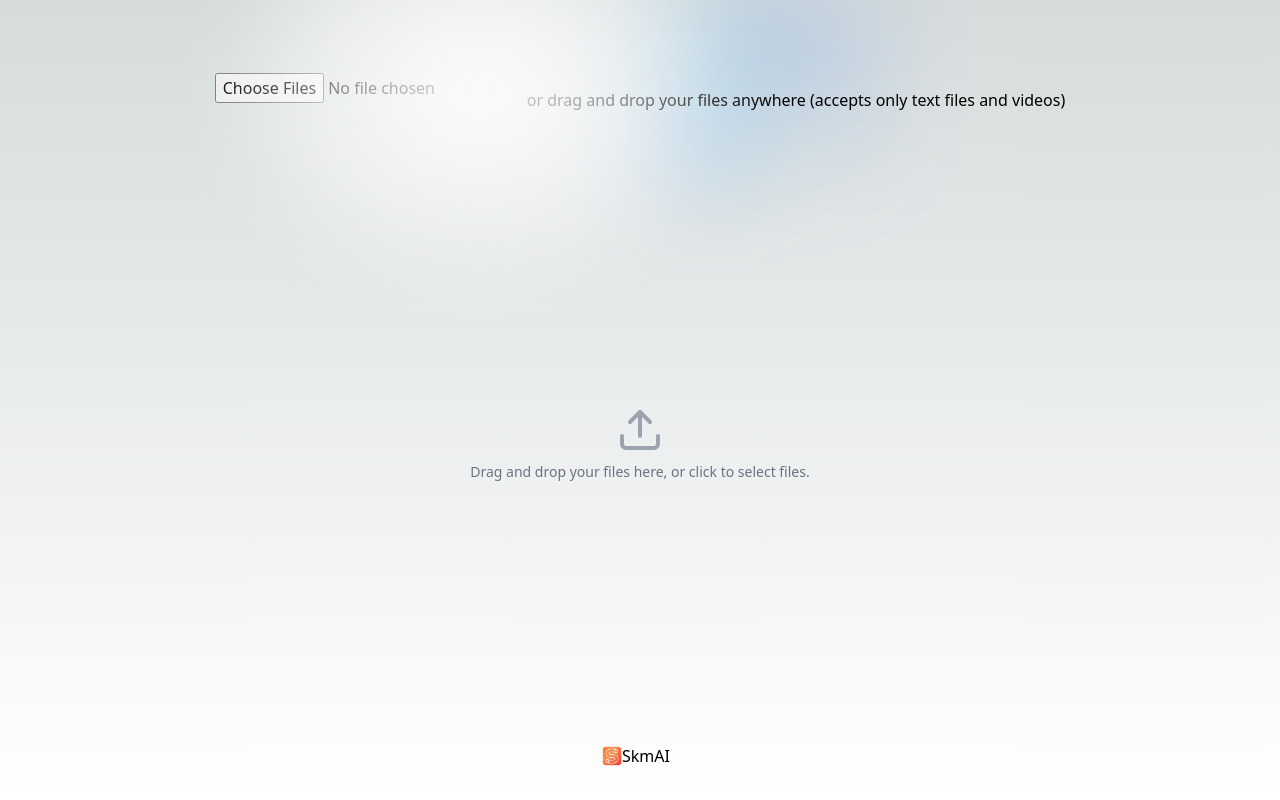
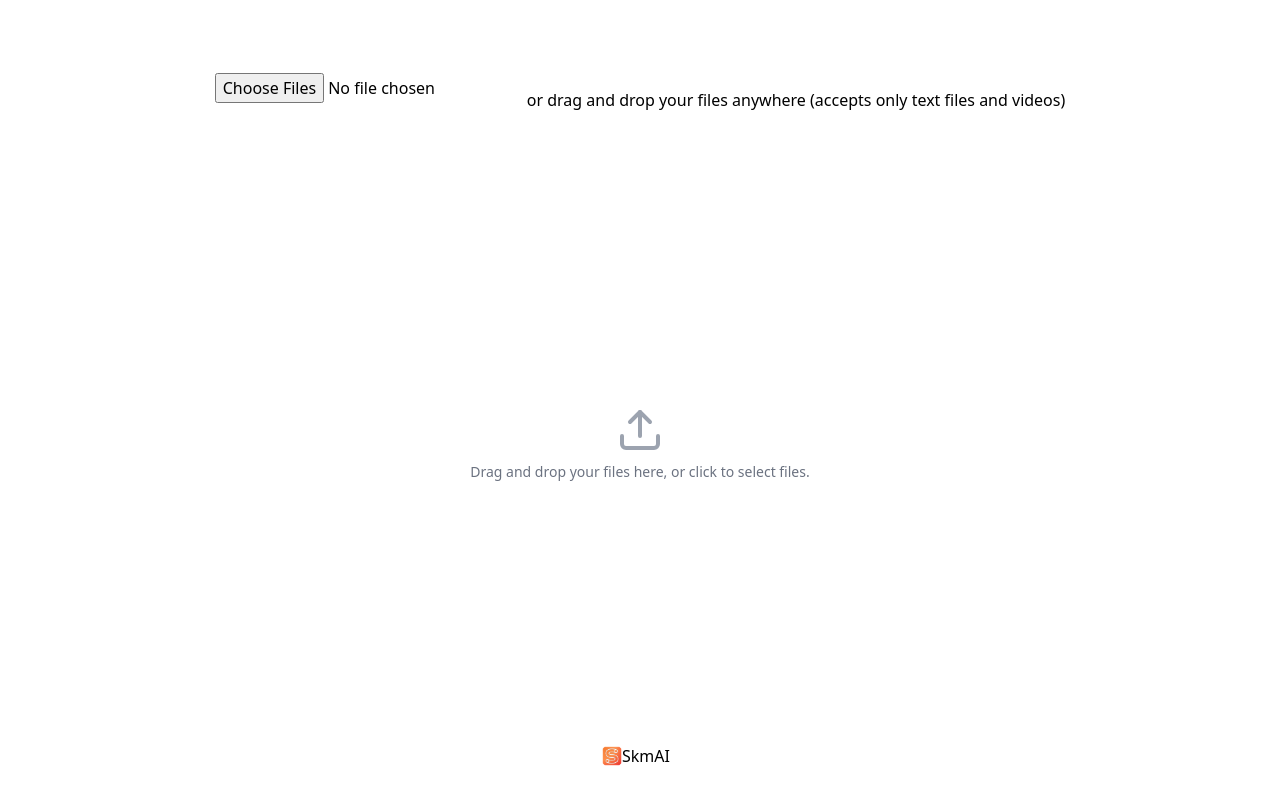
Before and after one commit to coderpr0grammer/nextjs-openai-doc-search-starter, a Next.js app: page / in a window 1280 px wide. Built offline with nearby package versions, Linux system fonts and the light colour scheme.

Commit message:
Update globals.css

```diff
--- a/styles/globals.css
+++ b/styles/globals.css
@@ -9,7 +9,7 @@
     'Oxygen Mono', 'Ubuntu Monospace', 'Source Code Pro', 'Fira Mono', 'Droid Sans Mono',
     'Courier New', monospace;
 
-  --foreground-rgb: 0, 0, 0;
+  /* --foreground-rgb: 0, 0, 0;
   --background-start-rgb: 214, 219, 220;
   --background-end-rgb: 255, 255, 255;
 
@@ -21,7 +21,7 @@
     #0071ff33 160deg,
     transparent 360deg
   );
-  --secondary-glow: radial-gradient(rgba(255, 255, 255, 1), rgba(255, 255, 255, 0));
+  --secondary-glow: radial-gradient(rgba(255, 255, 255, 1), rgba(255, 255, 255, 0)); */
 
   --tile-start-rgb: 239, 245, 249;
   --tile-end-rgb: 228, 232, 233;
```
